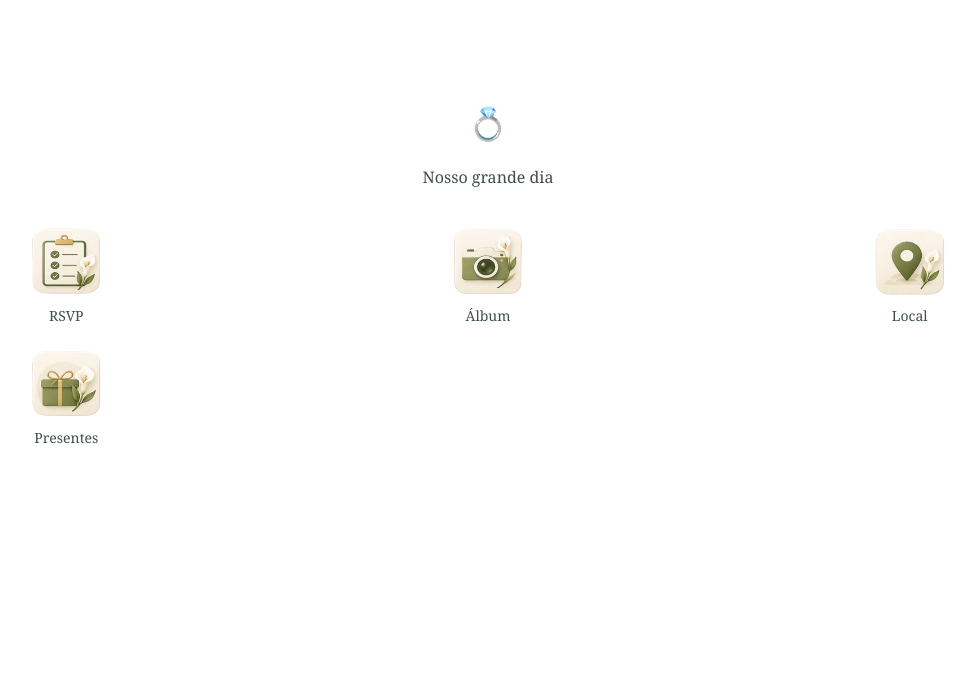
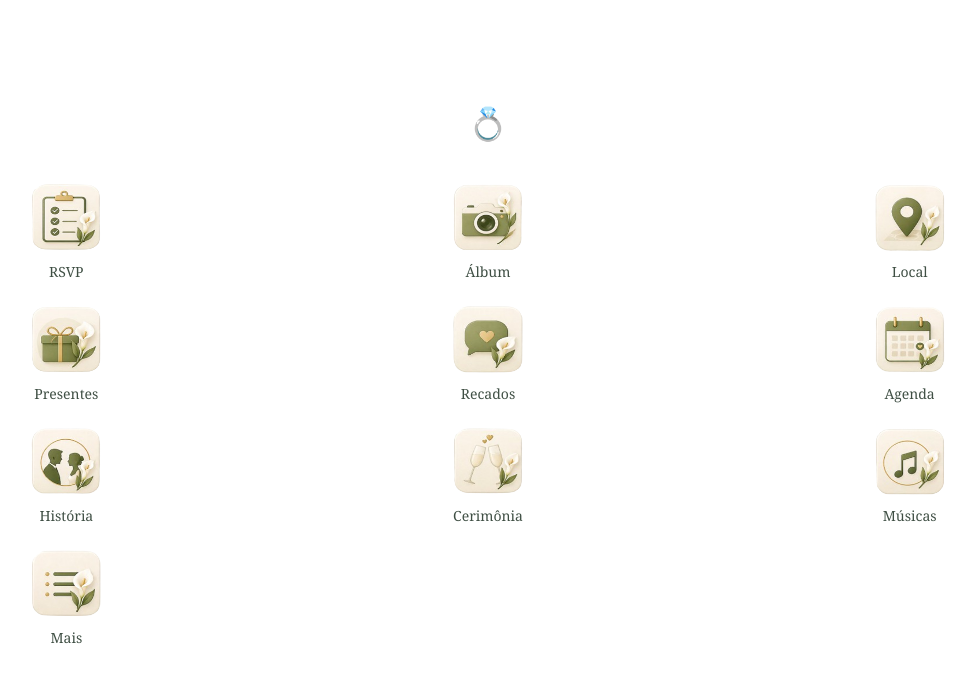
Before and after one commit to ignina/simcomamor, a Flask app: template templates/casal.html in a window 1280 px wide. Shown: the top 683 px of the page, without its empty margins (152-1127 px from the left). Run offline with Flask 3, Linux system fonts and the light colour scheme; the template is opened without the code that fills it, so the values that code supplies are empty.

Commit message:
separacao home e site casal

```diff
--- a/templates/casal.html
+++ b/templates/casal.html
@@ -2,10 +2,15 @@
 
 {% block content %}
 
+<div class="capa">
+    <img src="{{ foto }}">
+</div>
+
 <div class="container">
 
-    <h1>{{ casal|replace('-', ' ')|title }} 💍</h1>
-    <p>Nosso grande dia</p>
+    <h1>{{ dados.nome }} 💍</h1>
+    <p>{{ dados.data }}</p>
+    <p>{{ dados.local }}</p>
 
     <div class="grid">
 
@@ -29,6 +34,36 @@
             <span>Presentes</span>
         </a>
 
+        <a href="/recados" class="item">
+            <img src="/static/img/mural.png">
+            <span>Recados</span>
+        </a>
+
+        <a href="/agenda" class="item">
+            <img src="/static/img/agenda.png">
+            <span>Agenda</span>
+        </a>
+
+        <a href="/historia" class="item">
+            <img src="/static/img/historia.png">
+            <span>História</span>
+        </a>
+
+        <a href="/cerimonia" class="item">
+            <img src="/static/img/nossa_cerimonia.png">
+            <span>Cerimônia</span>
+        </a>
+
+        <a href="/musicas" class="item">
+            <img src="/static/img/musicas.png">
+            <span>Músicas</span>
+        </a>
+
+        <a href="/mais" class="item">
+            <img src="/static/img/mais_opcoes.png">
+            <span>Mais</span>
+        </a>
+
     </div>
 
 </div>
```
